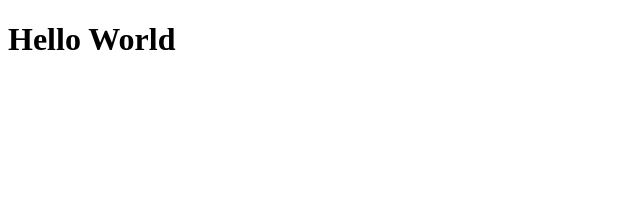
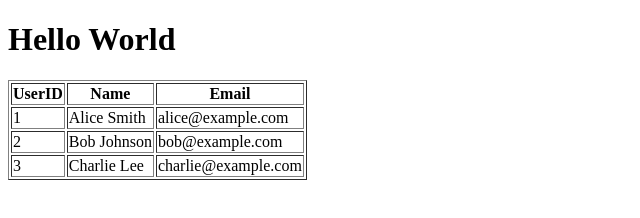
Before and after one commit to micaelleal890/devop1, a plain HTML site: page DEVOP1-2026/index.html in a window 1280 px wide. Shown: the whole page, without its empty margins (0-640 px from the left). Drawn offline with Linux system fonts and the light colour scheme.

Commit message:
added a table

```diff
--- a/DEVOP1-2026/index.html
+++ b/DEVOP1-2026/index.html
@@ -7,5 +7,30 @@
 </head>
 <body>
 	<h1>Hello World</h1>
+	<table border="1" style="margin-top:20px;">
+		<thead>
+			<tr>
+				<th>UserID</th>
+				<th>Name</th>
+				<th>Email</th>
+			</tr>
+		</thead>
+		<tbody>
+			<tr>
+				<td>1</td>
+				<td>Alice Smith</td>
+				<td>alice@example.com</td>
+			</tr>
+			<tr>
+				<td>2</td>
+				<td>Bob Johnson</td>
+				<td>bob@example.com</td>
+			</tr>
+			<tr>
+				<td>3</td>
+				<td>Charlie Lee</td>
+				<td>charlie@example.com</td>
+			</tr>
+		</tbody>
+	</table>
 </body>
-</html>
```
